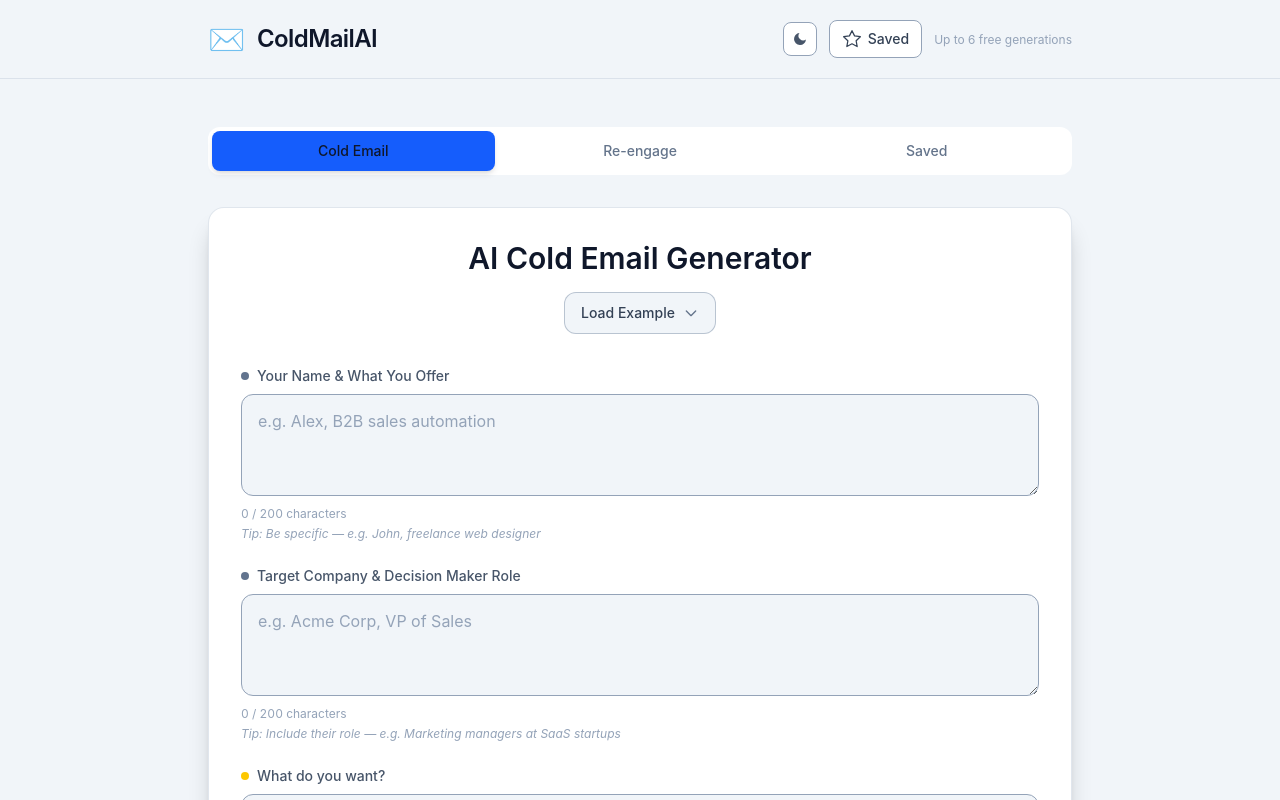
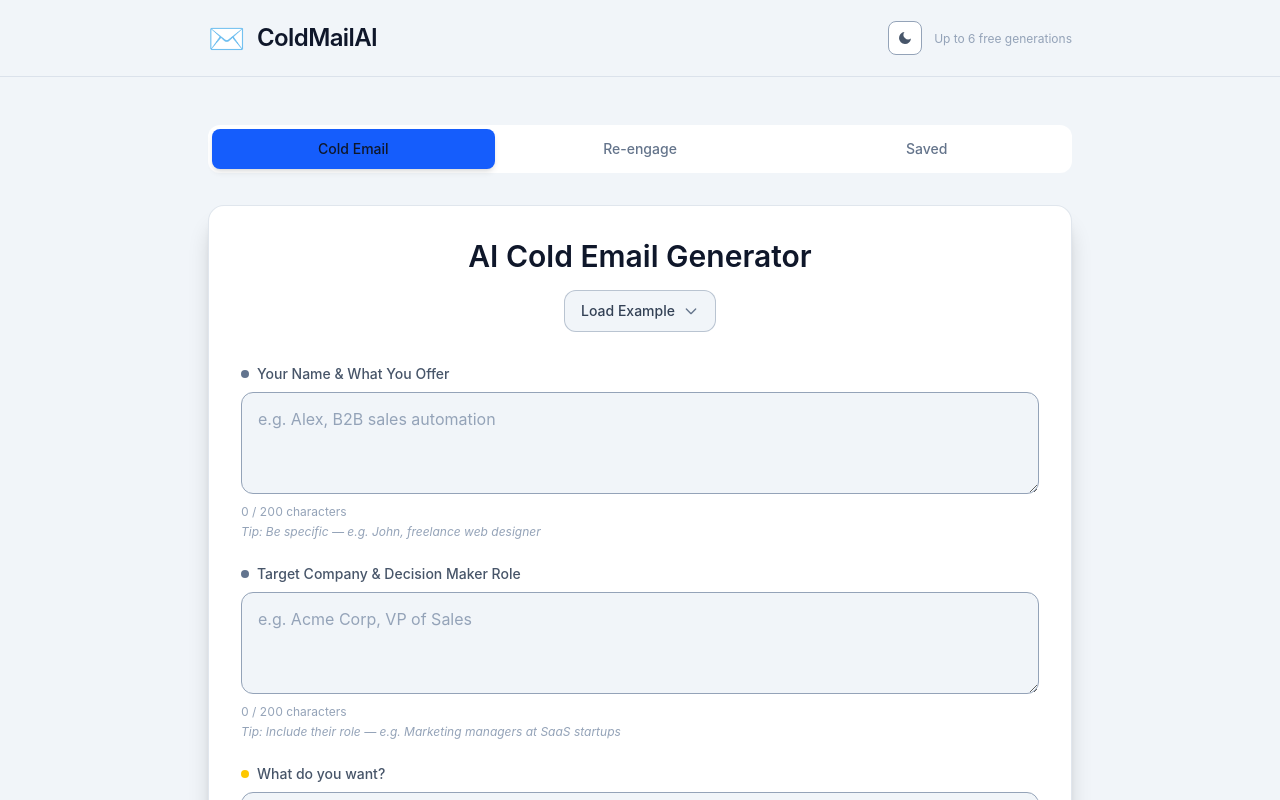
Before and after one commit to garellms7-gif/ColdMailAI, a React (Vite) app: page / in a window 1280 px wide. Shown: the top 800 px of the page. Built offline with nearby package versions, Linux system fonts and the light colour scheme.

Commit message:
fix: remove duplicate saved button from navbar

```diff
--- a/src/App.jsx
+++ b/src/App.jsx
@@ -1288,19 +1288,6 @@ function App() {
                   <circle cx="12" cy="12" r="4" />
                   <path strokeLinecap="round" d="M12 2v2M12 20v2M4.93 4.93l1.41 1.41M17.66 17.66l1.41 1.41M2 12h2M20 12h2M6.34 17.66l-1.41 1.41M19.07 4.93l-1.41 1.41" />
                 </svg>
-              )}
-            </button>
-            <button
-              type="button"
-              onClick={() => setAppMode('saved')}
-              className="inline-flex items-center gap-1.5 rounded-lg border border-slate-600 bg-slate-800/80 px-2.5 py-1.5 sm:px-3 sm:py-2 text-sm font-medium text-slate-200 hover:bg-slate-700/80 hover:text-white transition-colors focus:outline-none focus:ring-2 focus:ring-blue-500"
-            >
-              <StarBookmarkIcon filled={savedEmails.length > 0} />
-              <span className="hidden sm:inline">Saved</span>
-              {savedEmails.length > 0 && (
-                <span className="tabular-nums rounded-full bg-blue-600/90 px-1.5 py-0.5 text-[11px] font-semibold text-white min-w-[1.25rem] text-center">
-                  {savedEmails.length}
-                </span>
               )}
             </button>
             {!unlocked && (
```
